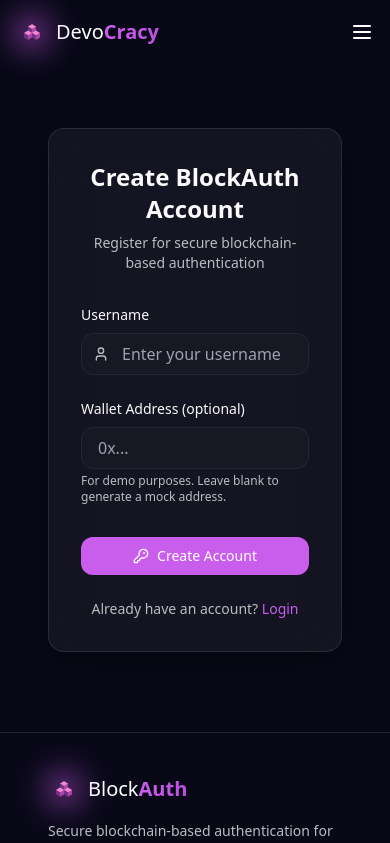
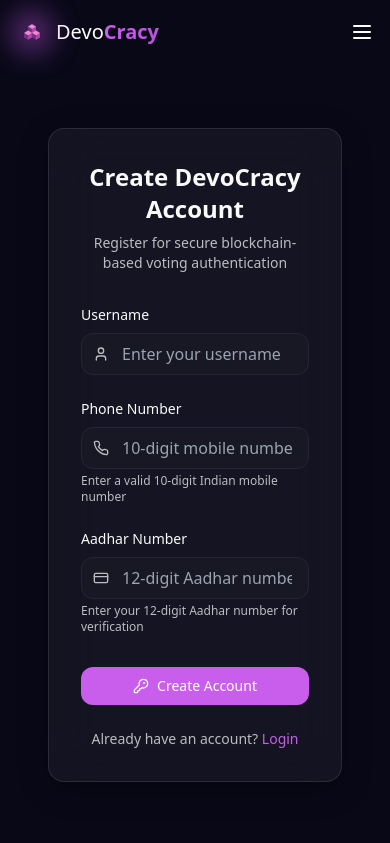
Before and after one commit to hiteshtechstacx/devocracy, a React (Vite) app: page /signup in a window 390 px wide. Shown: the top 843 px of the page. Built offline with nearby package versions, Linux system fonts and the light colour scheme.

Commit message:
Update signup form fields
Replaces wallet address fields with phone number and Aadhar number fields in the signup form.

```diff
--- a/src/contexts/AuthContext.tsx
+++ b/src/contexts/AuthContext.tsx
@@ -4,7 +4,8 @@ import { toast } from "sonner";
 
 interface User {
   id: string;
-  walletAddress: string;
+  phoneNumber: string;
+  aadharNumber: string;
   username?: string;
 }
 
@@ -12,9 +13,9 @@ interface AuthContextType {
   user: User | null;
   isAuthenticated: boolean;
   isLoading: boolean;
-  login: (walletAddress: string) => Promise<void>;
+  login: (phoneNumber: string, aadharNumber: string) => Promise<void>;
   logout: () => void;
-  signup: (walletAddress: string, username: string) => Promise<void>;
+  signup: (phoneNumber: string, aadharNumber: string, username: string) => Promise<void>;
 }
 
 const AuthContext = createContext<AuthContextType | undefined>(undefined);
@@ -37,14 +38,15 @@ export const AuthProvider: React.FC<{ children: React.ReactNode }> = ({ children
     setIsLoading(false);
   }, []);
 
-  const login = async (walletAddress: string): Promise<void> => {
+  const login = async (phoneNumber: string, aadharNumber: string): Promise<void> => {
     try {
       setIsLoading(true);
-      // In a real app, you would verify the wallet signature here
-      // For demo purposes, we'll just create a user with the wallet address
+      // In a real app, you would verify the credentials here
+      // For demo purposes, we'll just create a user with the provided details
       const mockUser: User = {
         id: `user_${Date.now()}`,
-        walletAddress,
+        phoneNumber,
+        aadharNumber,
       };
 
       setUser(mockUser);
@@ -59,13 +61,14 @@ export const AuthProvider: React.FC<{ children: React.ReactNode }> = ({ children
     }
   };
 
-  const signup = async (walletAddress: string, username: string): Promise<void> => {
+  const signup = async (phoneNumber: string, aadharNumber: string, username: string): Promise<void> => {
     try {
       setIsLoading(true);
-      // In a real app, you would register the user on the blockchain here
+      // In a real app, you would register the user on the server here
       const mockUser: User = {
         id: `user_${Date.now()}`,
-        walletAddress,
+        phoneNumber,
+        aadharNumber,
         username,
       };
 
--- a/src/pages/Signup.tsx
+++ b/src/pages/Signup.tsx
@@ -2,34 +2,67 @@
 import { useState } from "react";
 import { useNavigate, Link } from "react-router-dom";
 import { motion } from "framer-motion";
-import { KeyRound, User, AlertCircle } from "lucide-react";
+import { KeyRound, User, Phone, CreditCard, AlertCircle } from "lucide-react";
 import Navbar from "@/components/Navbar";
 import Footer from "@/components/Footer";
 import { CustomButton } from "@/components/ui/custom-button";
 import { useAuth } from "@/contexts/AuthContext";
 
 const Signup = () => {
-  const [walletAddress, setWalletAddress] = useState("");
+  const [phoneNumber, setPhoneNumber] = useState("");
+  const [aadharNumber, setAadharNumber] = useState("");
   const [username, setUsername] = useState("");
   const [error, setError] = useState("");
   const [isRegistering, setIsRegistering] = useState(false);
   const { signup } = useAuth();
   const navigate = useNavigate();
 
+  const validatePhoneNumber = (phone: string) => {
+    const phoneRegex = /^[6-9]\d{9}$/;
+    return phoneRegex.test(phone);
+  };
+
+  const validateAadharNumber = (aadhar: string) => {
+    const aadharRegex = /^\d{12}$/;
+    return aadharRegex.test(aadhar);
+  };
+
   const handleSignup = async () => {
+    // Reset previous errors
+    setError("");
+
+    // Validate username
     if (!username.trim()) {
       setError("Username is required");
       return;
     }
 
+    // Validate phone number
+    if (!phoneNumber) {
+      setError("Phone number is required");
+      return;
+    }
+
+    if (!validatePhoneNumber(phoneNumber)) {
+      setError("Please enter a valid 10-digit Indian phone number");
+      return;
+    }
+
+    // Validate Aadhar number
+    if (!aadharNumber) {
+      setError("Aadhar number is required");
+      return;
+    }
+
+    if (!validateAadharNumber(aadharNumber)) {
+      setError("Please enter a valid 12-digit Aadhar number");
+      return;
+    }
+
     try {
       setIsRegistering(true);
-      setError("");
 
-      // For demo purposes, if no wallet is entered, generate a mock one
-      const address = walletAddress || `0x${Math.random().toString(16).slice(2, 12)}...${Math.random().toString(16).slice(2, 6)}`;
-
-      await signup(address, username);
+      await signup(phoneNumber, aadharNumber, username);
       navigate("/dashboard");
     } catch (error) {
       console.error("Signup error:", error);
@@ -53,9 +86,9 @@ const Signup = () => {
               transition={{ duration: 0.5 }}
             >
               <div className="text-center mb-8">
-                <h1 className="text-2xl font-bold mb-2">Create BlockAuth Account</h1>
+                <h1 className="text-2xl font-bold mb-2">Create DevoCracy Account</h1>
                 <p className="text-muted-foreground text-sm">
-                  Register for secure blockchain-based authentication
+                  Register for secure blockchain-based voting authentication
                 </p>
               </div>
 
@@ -87,17 +120,45 @@ const Signup = () => {
 
                 <div>
                   <label className="text-sm font-medium block mb-2">
-                    Wallet Address (optional)
+                    Phone Number
                   </label>
-                  <input
-                    type="text"
-                    placeholder="0x..."
-                    value={walletAddress}
-                    onChange={(e) => setWalletAddress(e.target.value)}
-                    className="w-full px-4 py-2 rounded-lg bg-muted border border-border focus:border-primary focus:ring-1 focus:ring-primary outline-none transition-all"
-                  />
+                  <div className="relative">
+                    <span className="absolute left-3 top-1/2 -translate-y-1/2 text-muted-foreground">
+                      <Phone className="w-4 h-4" />
+                    </span>
+                    <input
+                      type="tel"
+                      placeholder="10-digit mobile number"
+                      value={phoneNumber}
+                      onChange={(e) => setPhoneNumber(e.target.value)}
+                      className="w-full pl-10 pr-4 py-2 rounded-lg bg-muted border border-border focus:border-primary focus:ring-1 focus:ring-primary outline-none transition-all"
+                      maxLength={10}
+                    />
+                  </div>
                   <p className="text-xs text-muted-foreground mt-1">
-                    For demo purposes. Leave blank to generate a mock address.
+                    Enter a valid 10-digit Indian mobile number
+                  </p>
+                </div>
+
+                <div>
+                  <label className="text-sm font-medium block mb-2">
+                    Aadhar Number
+                  </label>
+                  <div className="relative">
+                    <span className="absolute left-3 top-1/2 -translate-y-1/2 text-muted-foreground">
+                      <CreditCard className="w-4 h-4" />
+                    </span>
+                    <input
+                      type="text"
+                      placeholder="12-digit Aadhar number"
+                      value={aadharNumber}
+                      onChange={(e) => setAadharNumber(e.target.value)}
+                      className="w-full pl-10 pr-4 py-2 rounded-lg bg-muted border border-border focus:border-primary focus:ring-1 focus:ring-primary outline-none transition-all"
+                      maxLength={12}
+                    />
+                  </div>
+                  <p className="text-xs text-muted-foreground mt-1">
+                    Enter your 12-digit Aadhar number for verification
                   </p>
                 </div>
 
```
